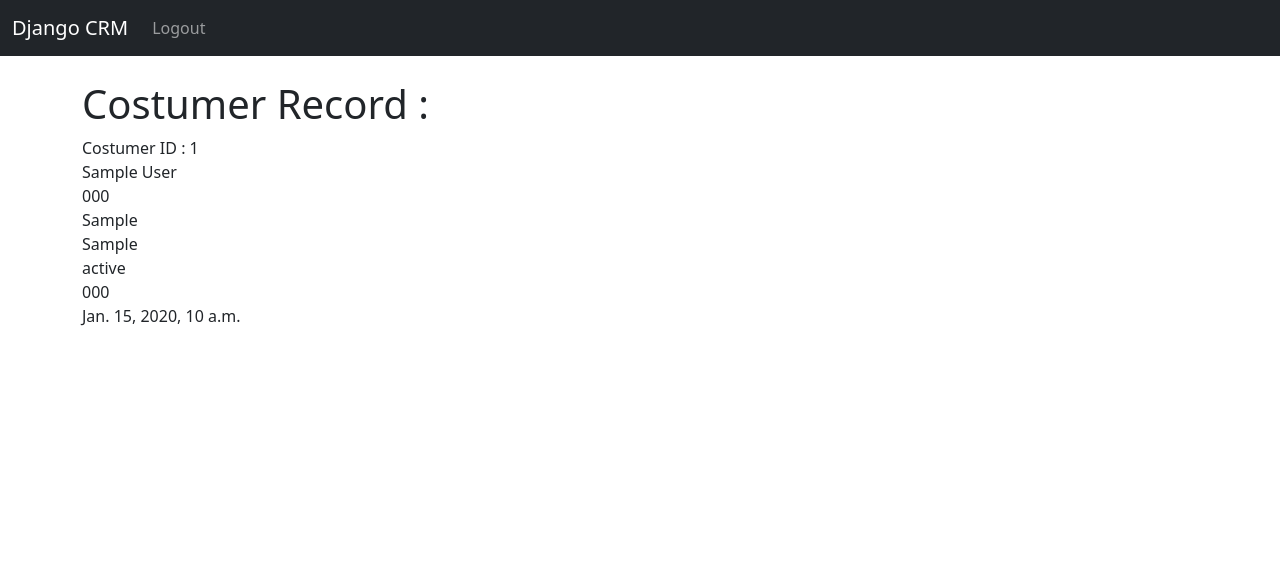
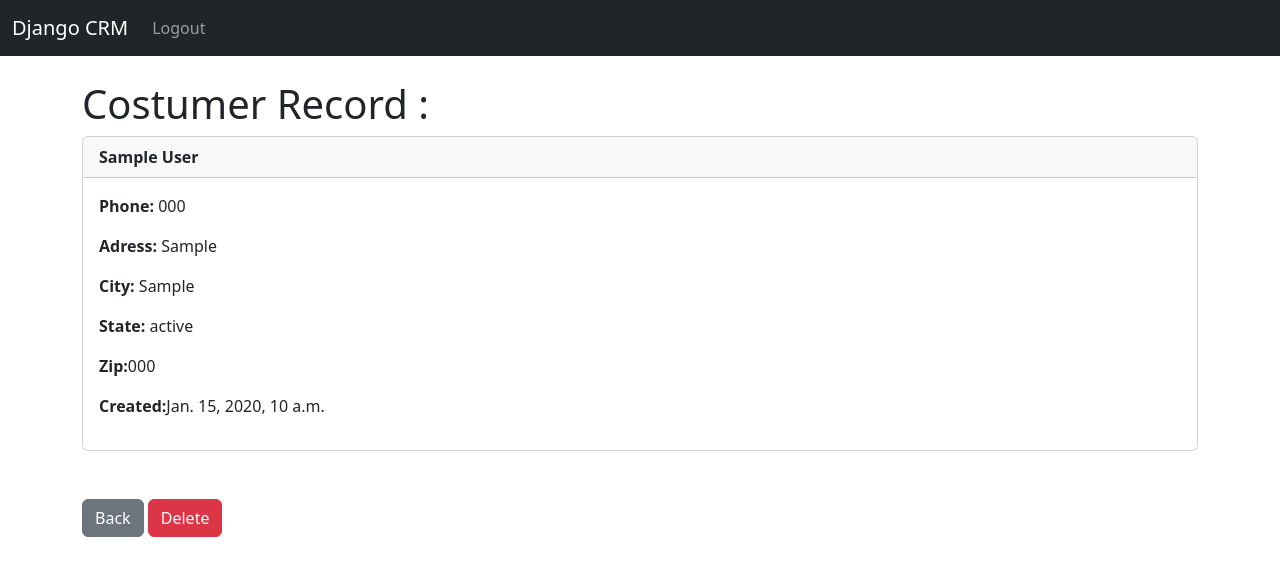
Before and after one commit to LeVaniSHv/CRM-App, a Django app: page /record/1 in a window 1280 px wide. Shown: the top 576 px of the page. Run offline with Django 5.2, Linux system fonts and the light colour scheme; a user stored in the database is signed in; tables that the repository leaves empty hold one stand-in row (values such as "Sample post").

Commit message:
using bootstrap card and adding deleting record

```diff
--- a/website/templates/home.html
+++ b/website/templates/home.html
@@ -19,7 +19,7 @@
       <th scope="col">First</th>
       <th scope="col">Last</th>
       <th scope="col">Phone</th>
-      <th scope="col">Adress</th>
+      <th scope="col">Address</th>
       <th scope="col">City</th>
       <th scope="col">State</th>
       <th scope="col">Zip</th>
--- a/website/templates/record.html
+++ b/website/templates/record.html
@@ -10,20 +10,39 @@
 <h1> Costumer Record :  </h1>
 
 
-{%if record%}
 
-Costumer ID  : {{record.id}}   <br>
-{{record.first_name}} {{record.last_name}} <br>
-{{record.phone}}<br>
-{{record.adress}}<br>
-{{record.city}}<br>
-{{record.state}}<br>
-{{record.zipcode}}<br>
-{{record.created_at}}<br>
+<div class="card">
+    <div class="card-header">
+      <strong>  {{record.first_name}} {{record.last_name}}  </strong>
+    </div>
+    <div class="card-body">
+
+      <p class="card-text">
+      <strong>Phone:</strong> {{record.phone}}<br> </p>
+      <p class="card-text">
+      <strong>Adress:</strong> {{record.adress}}<br> </p>
+      <p class="card-text">
+      <strong>City:</strong> {{record.city}}<br> </p>
+      <p class="card-text">
+      <strong>State:</strong> {{record.state}}<br> </p>
+      <p class="card-text">
+      <strong>Zip:</strong>{{record.zipcode}}<br> </p>
+      <p class="card-text">
+      <strong>Created:</strong>{{record.created_at}}<br> </p>
 
 
-{%endif%}
+      </p>
+    </div>
+  </div>
 
+
+
+  <br> <br>
+
+  <a href = "{% url 'home' %}" class="btn btn-secondary"> Back </a>
+
+
+  <a href = "{% url 'delete' record.id %}" class="btn btn-danger">Delete</a>
 
 
 
--- a/website/urls.py
+++ b/website/urls.py
@@ -6,5 +6,6 @@ urlpatterns = [
     path("", views.home , name='home'),
     path("logout/", views.logout_user , name='logout'),
     path("register/", views.register_user , name='register'),
-    path("record/<int:pk>", views.costumer_record, name = "record")
+    path("record/<int:pk>", views.costumer_record, name = "record"),
+    path("delete/<int:pk>", views.delete_record, name = "delete")
 ]
--- a/website/views.py
+++ b/website/views.py
@@ -95,4 +95,22 @@ def costumer_record(request, pk):
     else :
 
         messages.success(request, "You must be logged in ! ")
-        redirect('home')
+        return redirect('home')
+
+
+def delete_record(request, pk):
+
+    if request.user.is_authenticated:
+
+        delete_record = Record.objects.get(id=pk)
+
+        delete_record.delete()
+
+
+        messages.success(request, "Record Has Been Deleted ")
+        return redirect('home')
+
+    else :
+
+        messages.success(request, "You must be logged in ! ")
+        return redirect('home')
```
